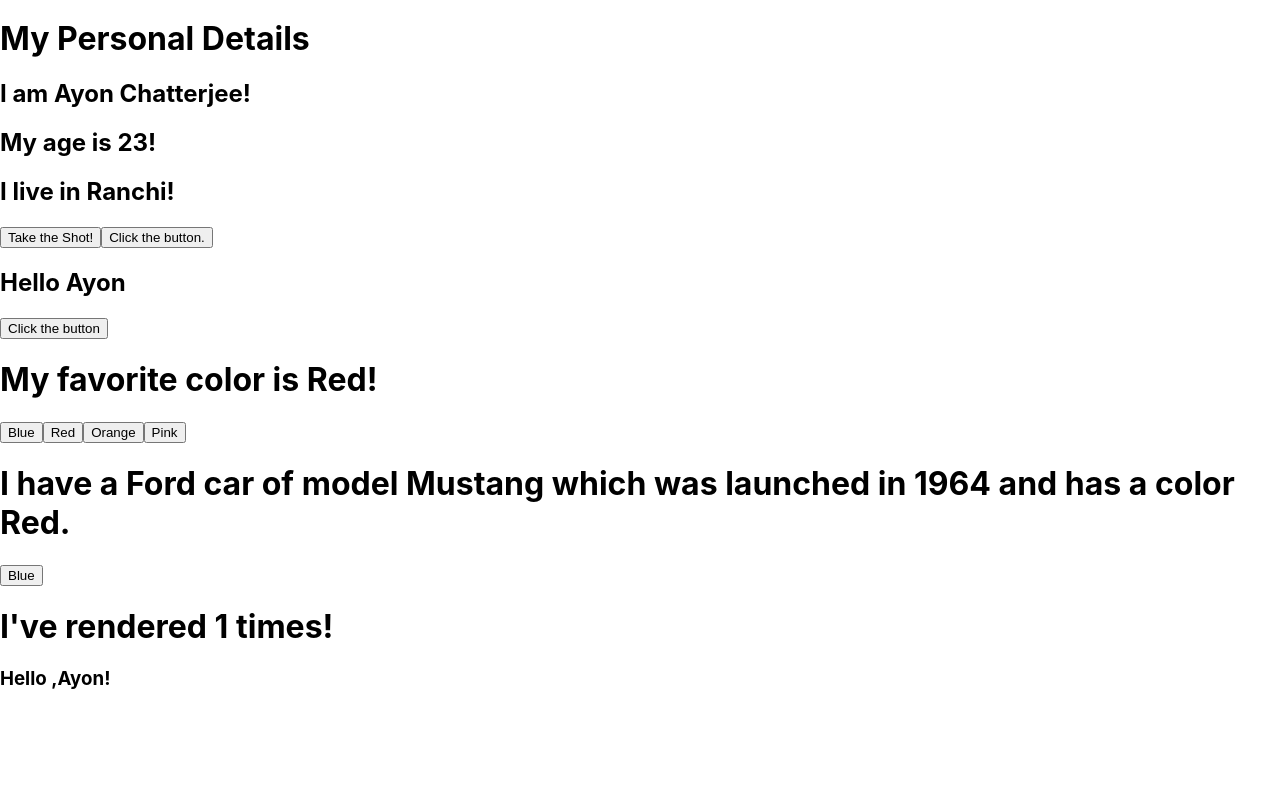
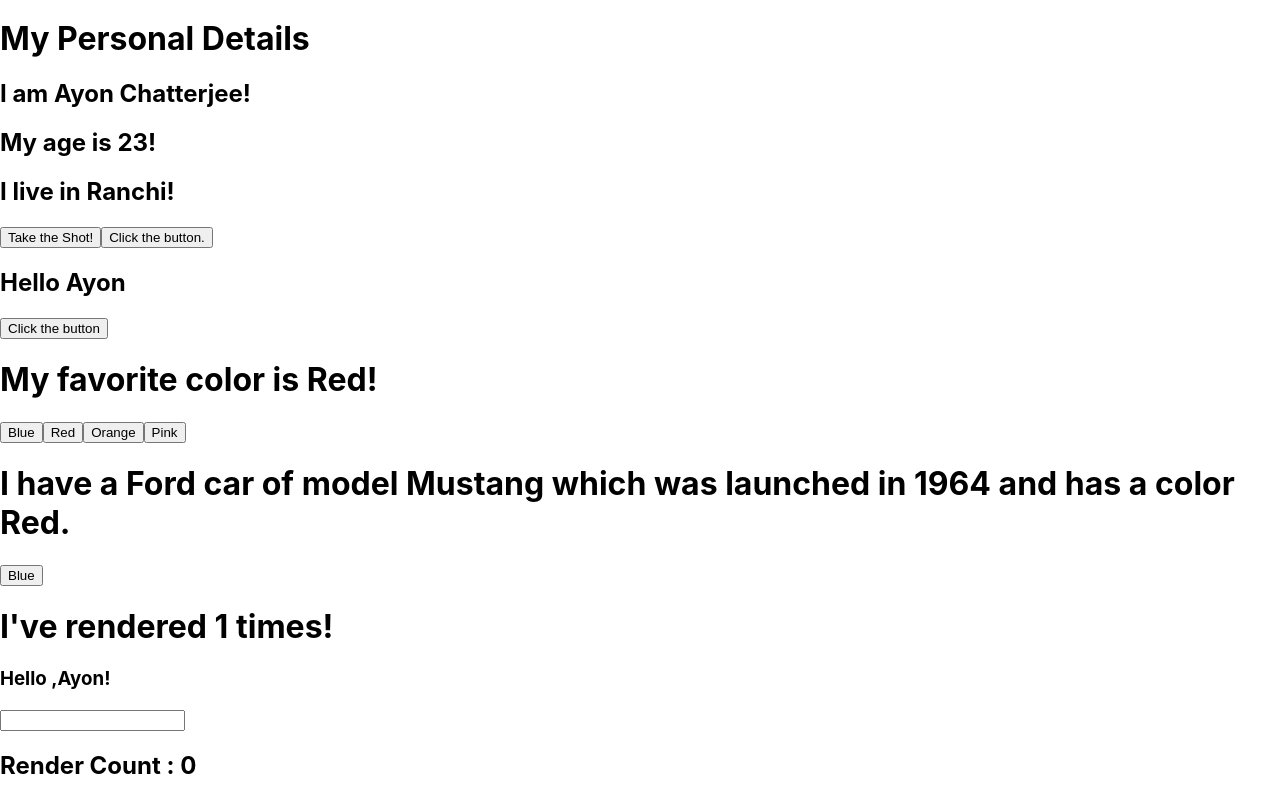
Before and after one commit to AyonChatterjee/JavaScript-and-React-Tutorials, a React (Create React App) app in the folder React Tutorials/my_react_tutorials/: page / in a window 1280 px wide. Shown: the part 654-1454 px from the top of the page. Before the commit the page ends 1363 px from the top, so only its background shows below. Built offline with nearby package versions, Linux system fonts and the light colour scheme.

Commit message:
Using useRef

```diff
--- /dev/null
+++ b/React Tutorials/my_react_tutorials/src/UseRef.jsx
@@ -0,0 +1,26 @@
+import { useState , useEffect , useRef } from "react";
+import React from "react";
+
+
+function Application() {
+    const [inputValue , setInputValue] = useState("") ;
+    const count = useRef(0) ;
+
+
+    useEffect(() => {
+        count.current = count.current + 1 ;
+    }) ;
+
+    return (
+        <>
+        <input
+        type="text"
+        value={inputValue}
+        onChange={(e) => setInputValue(e.target.value)} />
+
+        <h2>Render Count : {count.current}</h2>
+        </>
+    ) ;
+}
+
+export default Application;
--- a/React Tutorials/my_react_tutorials/src/index.js
+++ b/React Tutorials/my_react_tutorials/src/index.js
@@ -12,6 +12,7 @@ import Car from './useState';
 import Timer from './useEffect';
 import Counter from './useEffect';
 import App1 from './useContext';
+import Application from './UseRef';
 
 const myElement1 = <h1>I Love JSX</h1>
 const expression = <h1>React is {5 + 5} times better with JSX.</h1>
@@ -44,6 +45,7 @@ root.render(
     <Car/>
     <Timer />
     <App1 />
+    <Application />
   </React.StrictMode>
 );
 
```
